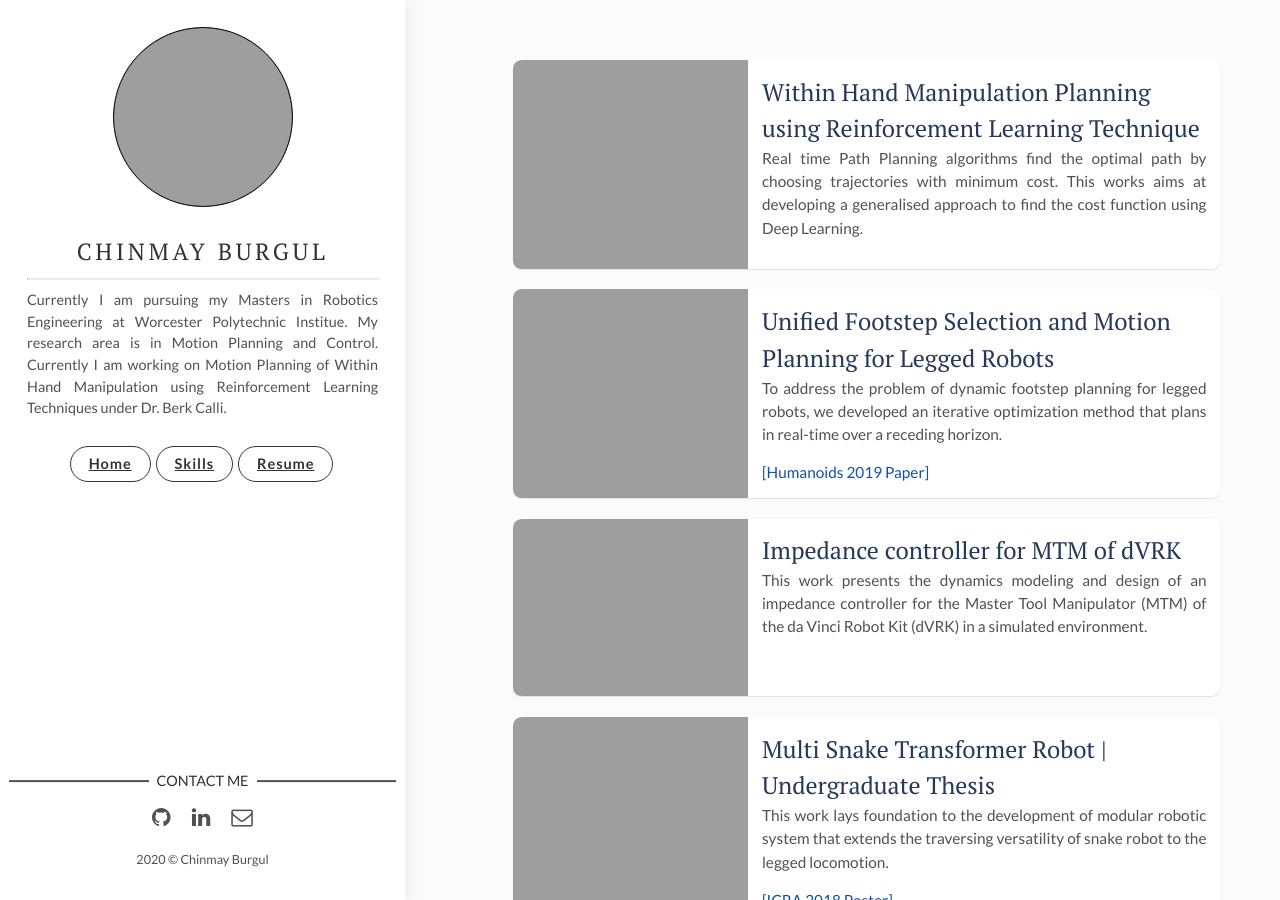
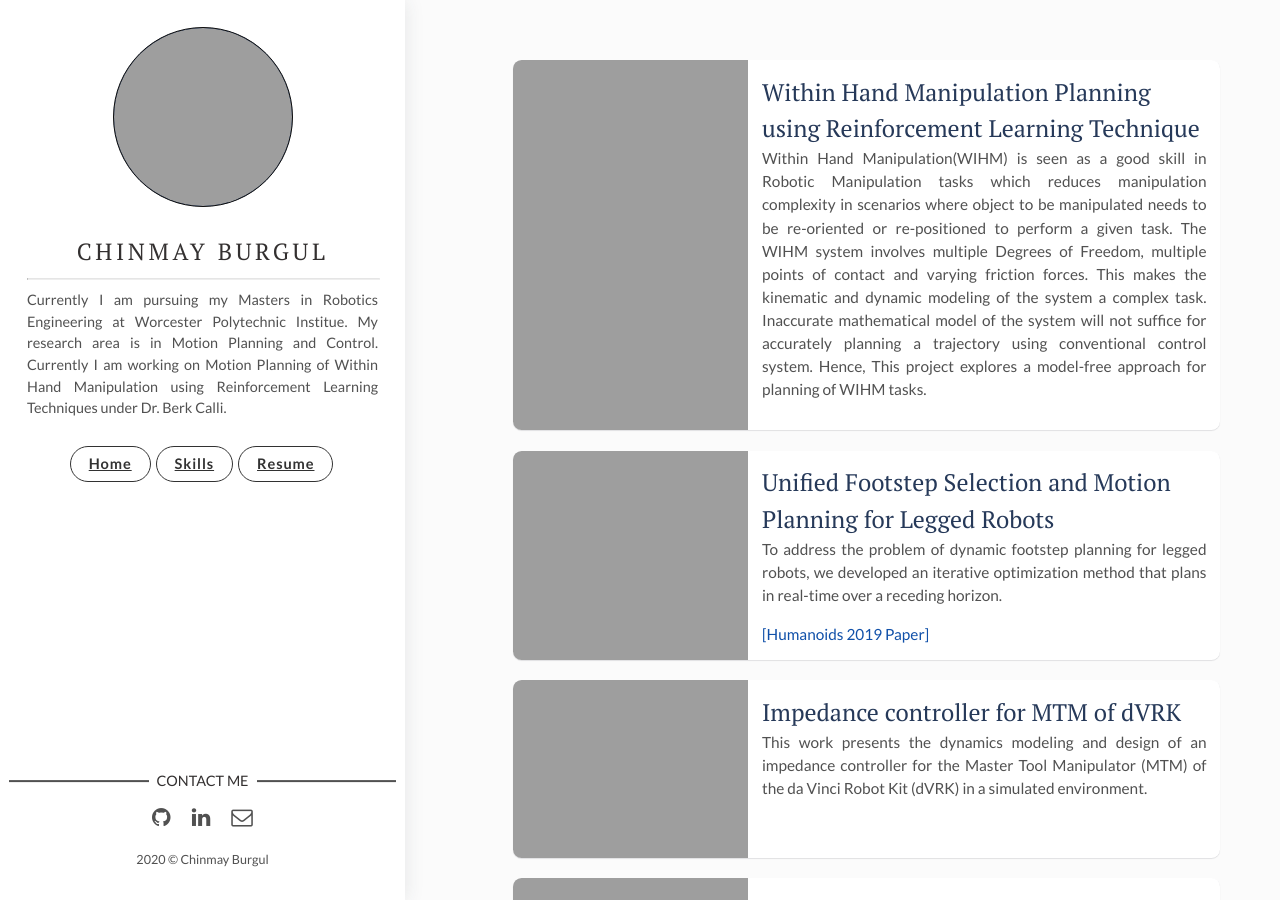
Before and after one commit to cmburgul/cmburgul.github.io, a Jekyll site: the page built from index.html, in a window 1280 px wide and 900 px high. Built offline with Jekyll 4.4.1, drawn with Linux system fonts in a browser that asks for light colours; the list of posts is cut into pages by our own code.

Commit message:
Update 2019-01-30-Within-Hand-Manipulation-Planning-using-Reinforcement-Learning-Technique.markdown

```diff
--- a/_posts/2019-01-30-Within-Hand-Manipulation-Planning-using-Reinforcement-Learning-Technique.markdown
+++ b/_posts/2019-01-30-Within-Hand-Manipulation-Planning-using-Reinforcement-Learning-Technique.markdown
@@ -2,12 +2,11 @@
 layout: post
 title: Within Hand Manipulation Planning using Reinforcement Learning Technique
 date: 2019-01-30 13:32:20 +0300
-description: Real time Path Planning algorithms find the optimal path by choosing trajectories with minimum cost. This works aims at developing a generalised approach to find the cost function using Deep Learning.
+description: Within Hand Manipulation(WIHM) is seen as a good skill in Robotic Manipulation tasks which reduces manipulation complexity in scenarios where object to be manipulated needs to be re-oriented or re-positioned to perform a given task. The WIHM system involves multiple Degrees of Freedom, multiple points of contact and varying friction forces. This makes the kinematic and dynamic modeling of the system a complex task. Inaccurate mathematical model of the system will not suffice for accurately planning a trajectory using conventional control system. Hence, This project explores a model-free approach for planning of WIHM tasks.
 img:  ramp.gif # Add image post (optional)
 tags: [Motion Planning, Deep Reinforcement Learning, Deep Learning]
 ---
-Real time Path Planning algorithms find the optimal path by choosing trajectories with minimum cost. In majority of these cases, energy, time, Euclidean distance of the robot from the goal position are constituted in the Cost function. This work aims at developing a generalised approach to find the cost function using Deep Learning.
-
+Within Hand Manipulation(WIHM) is seen as a good skill in Robotic Manipulation tasks which reduces manipulation complexity in scenarios where object to be manipulated needs to be re-oriented or re-positioned to perform a given task. The WIHM system involves multiple Degrees of Freedom, multiple points of contact and varying friction forces. This makes the kinematic and dynamic modeling of the system a complex task. Inaccurate mathematical model of the system will not suffice for accurately planning a trajectory using conventional control system. Hence, This project explores a model-free approach for planning of WIHM tasks.
 <p align="center">
     <img src="{{site.baseurl}}/assets/img/ff_finger.gif">
 </p>
```
